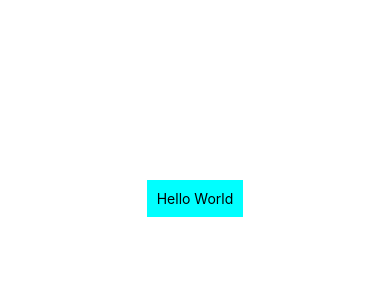
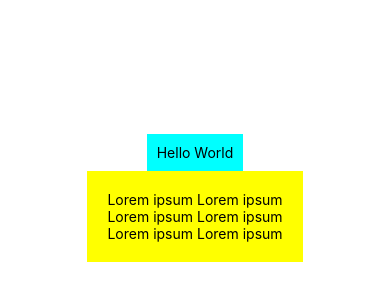
Before and after one commit to SkilletElveti/ReactNativeTutorial, a React Native app: screen / in a window 390 px wide. Shown: the part 224-524 px from the top of the page. Built offline with nearby package versions, Linux system fonts and the light colour scheme.

Commit message:
- Added Styles

```diff
--- a/App.js
+++ b/App.js
@@ -5,7 +5,12 @@ export default function App() {
   return (
     <View style={styles.container}>
       <View style = {styles.headers}>
-        <Text  style = {styles.boldText}>Hello World</Text>
+        <Text  >Hello World</Text>
+      </View>
+      <View style={styles.body}>
+        <Text>Lorem ipsum Lorem ipsum</Text>
+        <Text>Lorem ipsum Lorem ipsum</Text>
+        <Text>Lorem ipsum Lorem ipsum</Text>
       </View>
       <StatusBar style="auto" />
     </View>
@@ -25,5 +30,9 @@ const styles = StyleSheet.create({
   },
   boldText: {
     fontStyle: 'normal'
+  },
+  body: {
+    padding: 20,
+    backgroundColor: 'yellow'
   }
 });
```
